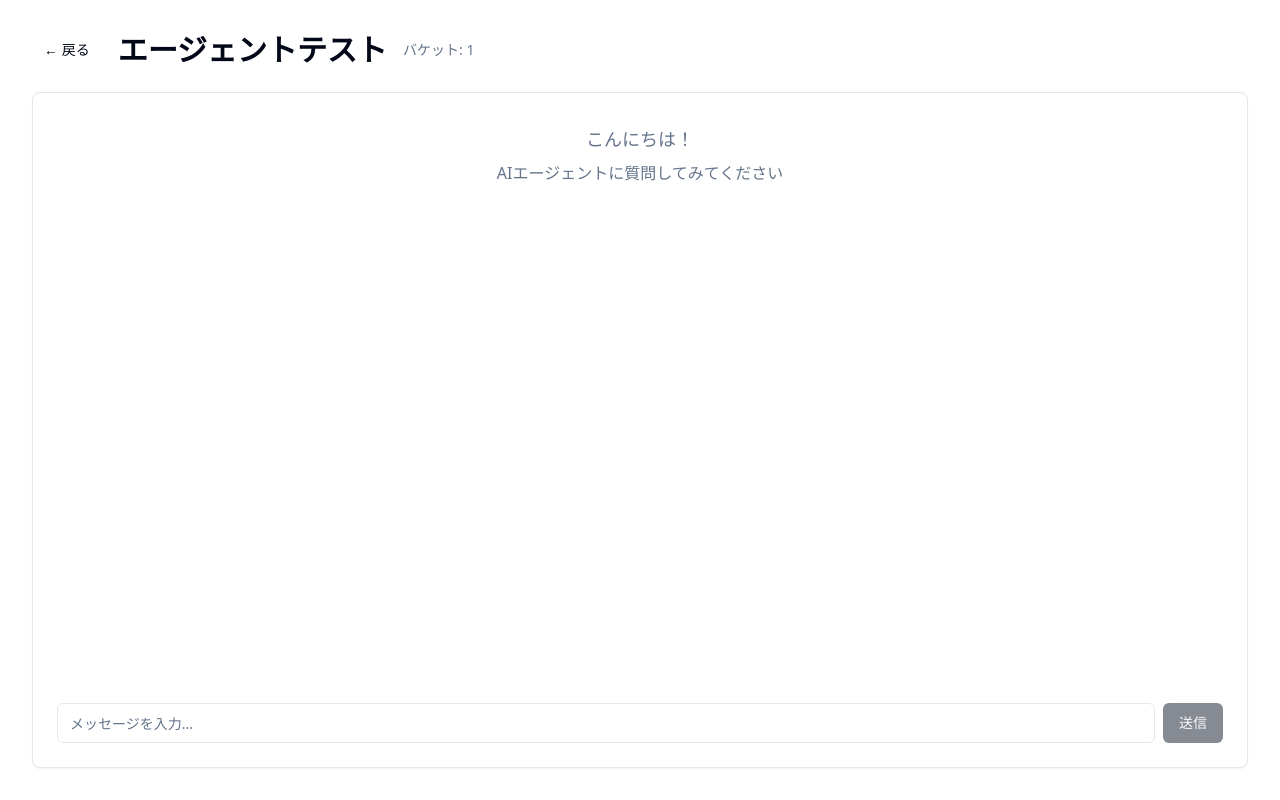
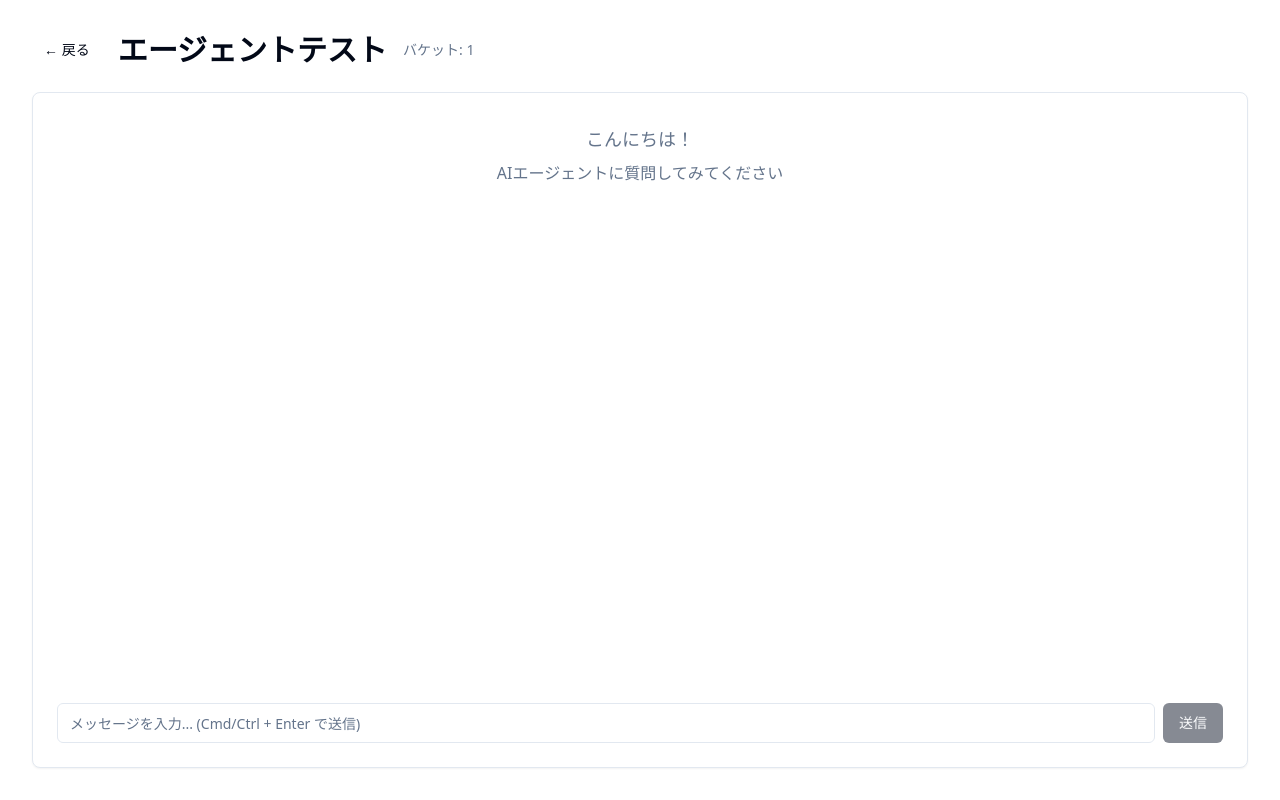
Before and after one commit to artouc/ego-graphica, a Nuxt app in the folder apps/web/: page /agent/1 in a window 1280 px wide. Built offline with nearby package versions, Linux system fonts and the light colour scheme.

Commit message:
fix: Command or Ctrl + Enterで送信

```diff
--- a/apps/web/app/pages/agent/[bucket].vue
+++ b/apps/web/app/pages/agent/[bucket].vue
@@ -19,6 +19,13 @@ async function scrollToBottom() {
     await nextTick()
     if (messages_container.value) {
         messages_container.value.scrollTop = messages_container.value.scrollHeight
+    }
+}
+
+function handleKeydown(event: KeyboardEvent) {
+    if (event.key === "Enter" && (event.metaKey || event.ctrlKey)) {
+        event.preventDefault()
+        handleSend()
     }
 }
 
@@ -105,8 +112,8 @@ async function handleSend() {
                 <div class="flex gap-2">
                     <UiInput
                         v-model="input"
-                        placeholder="メッセージを入力..."
-                        @keydown.enter="handleSend"
+                        placeholder="メッセージを入力... (Cmd/Ctrl + Enter で送信)"
+                        @keydown="handleKeydown"
                         :disabled="is_loading"
                         class="flex-1"
                     />
```
